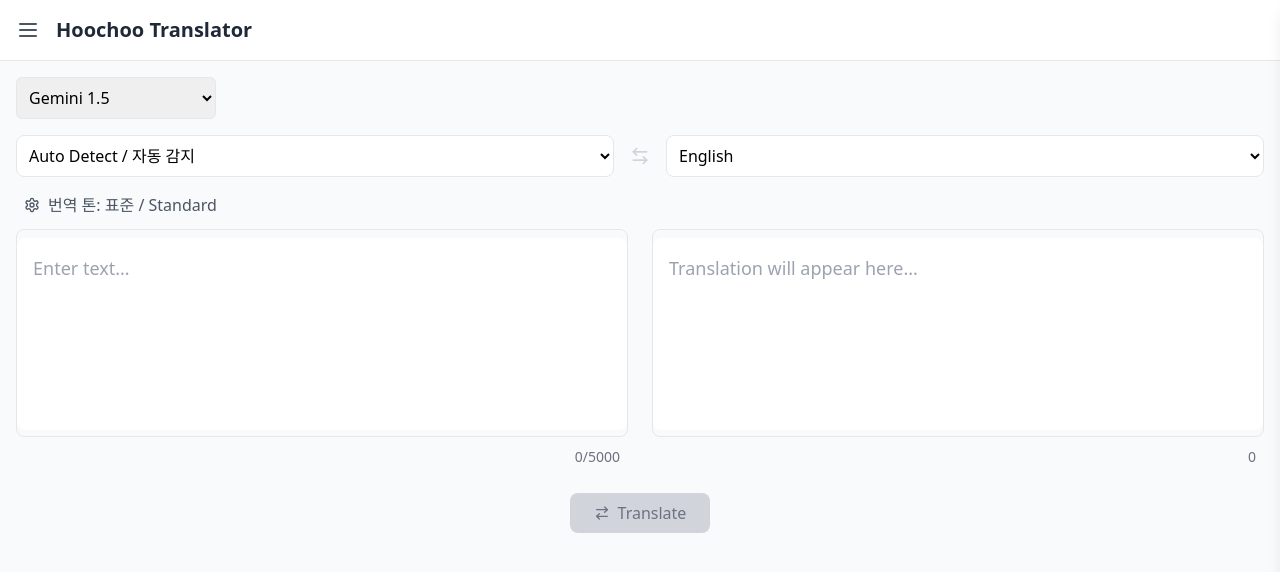
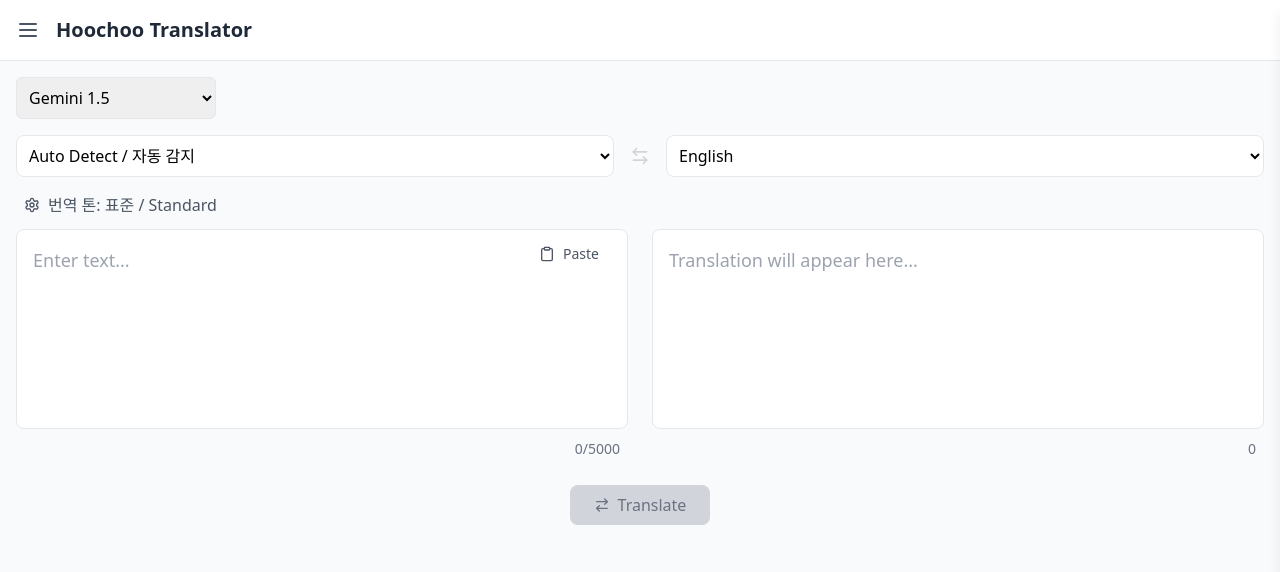
Before and after one commit to hyobinnSeo/Flipify-Translator, a React (Create React App) app: page / in a window 1280 px wide. Shown: the top 572 px of the page. Built offline with nearby package versions, Linux system fonts and the light colour scheme.

Commit message:
잃어버린 붙여넣기 추가

```diff
--- a/src/TranslatorApp.js
+++ b/src/TranslatorApp.js
@@ -407,7 +407,6 @@
     useEffect(() => {
         if (typeof window !== 'undefined' && 'speechSynthesis' in window) {
             speechRef.current = window.speechSynthesis;
-            // Pre-load voices
             speechRef.current.getVoices();
         }
 
@@ -428,15 +427,9 @@
             return;
         }
 
-        // Cancel any ongoing speech
         speechRef.current.cancel();
-
         const utterance = new SpeechSynthesisUtterance(value);
-
-        // Get available voices
         const voices = speechRef.current.getVoices();
-
-        // Try to find an English voice
         const englishVoice = voices.find(voice =>
             voice.lang.startsWith('en') && !voice.localService
         ) || voices.find(voice =>
@@ -447,12 +440,10 @@
             utterance.voice = englishVoice;
         }
 
-        // Configure speech parameters
         utterance.rate = 1.0;
         utterance.pitch = 1.0;
         utterance.volume = 1.0;
 
-        // Handle speech events
         utterance.onstart = () => setIsSpeaking(true);
         utterance.onend = () => setIsSpeaking(false);
         utterance.onerror = () => setIsSpeaking(false);
@@ -460,7 +451,7 @@
         speechRef.current.speak(utterance);
     }, [value, isSpeaking]);
 
-    // Height adjustment logic remains the same
+    // Height adjustment logic
     const adjustHeight = useCallback(() => {
         if (!textareaRef.current) return;
 
@@ -533,17 +524,46 @@
         }
     };
 
+    // Handle paste from clipboard
+    const handlePasteFromClipboard = async () => {
+        try {
+            const text = await navigator.clipboard.readText();
+            const event = {
+                target: {
+                    value: text
+                }
+            };
+            handleInput(event);
+        } catch (err) {
+            console.error('Failed to read clipboard:', err);
+        }
+    };
+
     return (
         <div className="relative flex-1" style={{ minWidth: 0 }}>
-            <div className="relative rounded-lg border focus-within:ring-2 focus-within:ring-blue-500 focus-within:border-blue-500 transition-all">
+            <div className="relative rounded-lg border focus-within:ring-2 focus-within:ring-blue-500 focus-within:border-blue-500 transition-all bg-white overflow-hidden">
+                {/* Clear button */}
                 {value && (
                     <button
                         onClick={onClear}
-                        className="absolute top-7 right-4 p-1.5 text-gray-400 hover:text-gray-600
+                        className="absolute top-2 right-4 p-1.5 text-gray-400 hover:text-gray-600
                         hover:bg-gray-100 rounded-full transition-colors z-10"
                         title="Clear text"
                     >
                         <X className="h-4 w-4" />
+                    </button>
+                )}
+
+                {/* Paste button */}
+                {!readOnly && !value && onPaste && (
+                    <button
+                        onClick={handlePasteFromClipboard}
+                        className="absolute top-2 right-4 px-3 py-1.5 text-gray-600 hover:text-gray-800
+                        hover:bg-gray-100 rounded-lg transition-colors z-10 flex items-center gap-2"
+                        title="Paste from clipboard"
+                    >
+                        <Clipboard className="h-4 w-4" />
+                        <span className="text-sm font-medium">Paste</span>
                     </button>
                 )}
 
@@ -555,21 +575,22 @@
                         onPaste={onPaste}
                         placeholder={placeholder}
                         readOnly={readOnly}
-                        className={`w-full p-4 text-lg resize-none mt-2 rounded-lg
-                        focus:outline-none border-0
+                        className={`w-full px-4 py-4 text-lg resize-none rounded-lg
+                        focus:outline-none border-0 bg-white
                         ${readOnly ? 'bg-gray-50' : ''} ${className}`}
                         style={{
                             minHeight: '12rem',
-                            paddingBottom: translations.length > 0 ? '3.5rem' : '1.5rem',
-                            paddingRight: value ? '3rem' : '1rem',
+                            paddingBottom: translations.length > 0 ? '3.5rem' : '1rem',
+                            paddingRight: value ? '3rem' : '5rem',  // Increased right padding to accommodate wider paste button
                         }}
                         onTouchStart={onTouchStart}
                         onTouchMove={onTouchMove}
                         onTouchEnd={onTouchEnd}
                     />
 
+                    {/* Translation navigation */}
                     {translations.length > 0 && (
-                        <div className="absolute bottom-0 left-0 right-0 h-12 bg-white border-t flex items-center justify-between px-4 rounded-b-lg">
+                        <div className="absolute bottom-0 left-0 right-0 h-12 bg-white border-t flex items-center justify-between px-4">
                             <button
                                 onClick={onPrevious}
                                 className={`p-1.5 rounded-full hover:bg-gray-100
@@ -594,6 +615,7 @@
                 </div>
             </div>
 
+            {/* Bottom toolbar */}
             <div className="h-8 mt-1 mb-4 relative flex items-center justify-between px-2">
                 <div className="flex-shrink-0">
                     {showSpeaker && value && (
```
